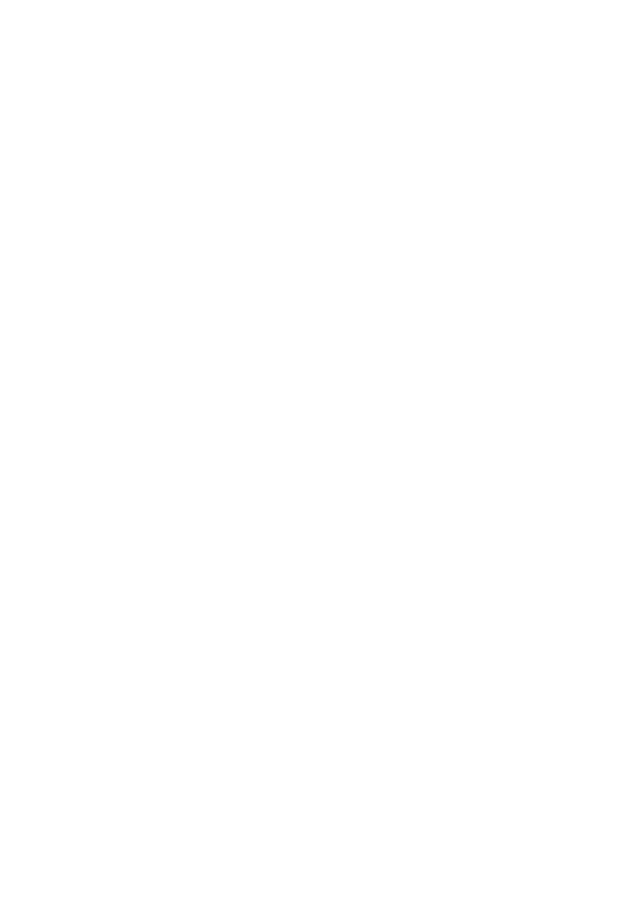
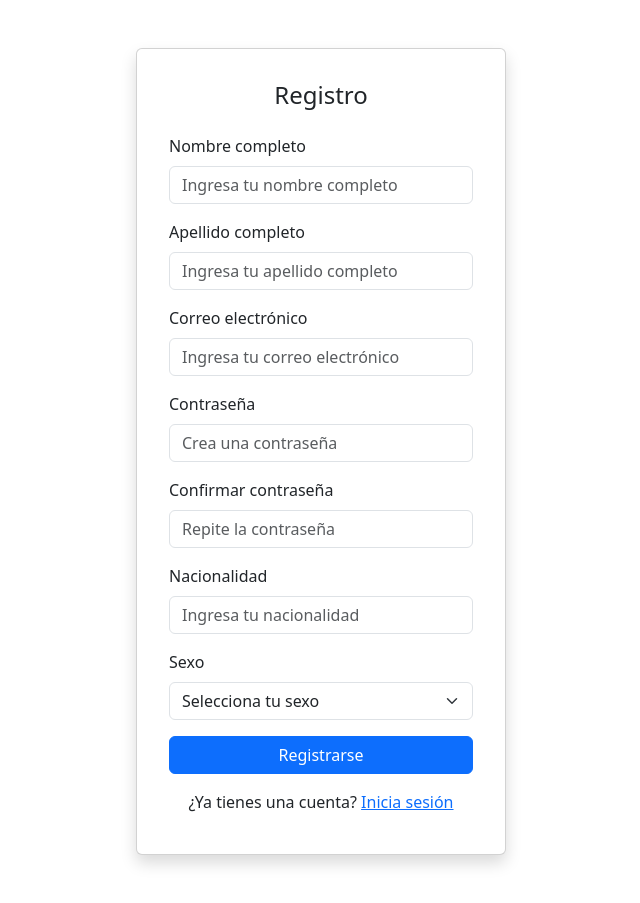
Before and after one commit to alizarazot/2025-II-AOS, a React (Vite) app: page /register in a window 1280 px wide. Before the commit this address had no page. Shown: the whole page, without its empty margins (319-959 px from the left). Before the commit the page ends 800 px from the top, so only its background shows below. Built offline with nearby package versions, Linux system fonts and the light colour scheme.

Commit message:
Migrate to Bootstrap on register and other modifications

```diff
--- a/public/register.html
+++ /dev/null
@@ -1,134 +0,0 @@
-<!doctype html>
-<html lang="en">
-  <head>
-    <meta charset="UTF-8" />
-    <meta name="viewport" content="width=device-width, initial-scale=1.0" />
-    <title>Document</title>
-    <style>
-            * {
-          margin: 0;
-          padding: 0;
-          box-sizing: border-box;
-      }
-
-      body {
-          font-family: Verdana, Geneva, Tahoma, sans-serif;
-          font-weight: 300;
-          background: #d0f3e2;
-          display: flex;
-          align-items: center;
-          justify-content: center;
-          color: #334155;
-          height: 100vh;
-          text-align: center;
-
-      }
-
-      .container {
-          background-color: white;
-          width: 500px;
-          display: flex;
-          align-items: center;
-          justify-content: center;
-          flex-direction: column;
-          padding: 30px;
-          padding-bottom: 60px;
-          border-radius: 50px;
-          box-shadow: 0 6px 18px rgba(0, 128, 128, 0.25),
-                  0 3px 10px rgba(50, 205, 156, 0.2);
-      }
-
-      .input-form {
-          padding: 8px;
-          border-radius: 10px;
-          border-color: aliceblue;
-          width: 250px;
-          margin: 10px;
-          outline: none;
-      }
-
-      label{
-          font-size: large;
-      }
-
-      .input-form:focus {
-        border-color: #32cda9;
-        box-shadow: 0 0 8px rgba(50, 205, 164, 0.5); /
-      }
-
-      .image-login{
-          margin-bottom: 35px;
-          width: 80px;
-          height: 80px;
-      }
-      .espacio {
-          height: 10px;
-      }
-
-      a{
-          color: rgb(49, 164, 126);
-          text-decoration: none;
-      }
-
-      button {
-          background-color: #d0f3e2;;
-          padding: 3px;
-          color: rgb(16, 194, 167);
-          border: none;
-          border-radius: 10px;
-          padding: 10px;
-          font-size: medium;
-          cursor: pointer;
-          margin: 3px;
-          margin-top: 20px;
-          font-family: Verdana, Geneva, Tahoma, sans-serif;
-          font-weight: 600;
-          transition: all 0.6s ease-in-out;
-      }
-
-      button:hover {
-          background-color:#0ca492;
-          color: #dcffef;
-
-      }
-
-      .link-register {
-          margin-top: 20px;
-      }
-
-      a:hover{
-          color: #0e695e;
-      }
-    </style>
-  </head>
-
-  <body>
-    <div class="container">
-      <img
-        class="image-login"
-        src="https://i.pinimg.com/1200x/ba/8d/7a/ba8d7a6364bf8ce99756686cba83c695.jpg"
-        alt=""
-      />
-      <h2>Registro</h2>
-      <br />
-      <label for="Nombre">Nombre</label>
-      <input type="text" class="input-form" placeholder="Nombre" />
-      <label for="Apellidos">Apellidos</label>
-      <input type="password" class="input-form" placeholder="Apellidos" />
-      <label for="Correo electronico"> Correo electronico</label>
-      <input type="email" class="input-form" placeholder="Correo Electrónico" />
-      <label for="Contraseña">Contraseña</label>
-      <input type="password" class="input-form" placeholder="Contraseña" />
-      <label for="Contraseña">Confirmar Contraseña</label>
-      <input
-        type="password"
-        class="input-form"
-        placeholder="Confirmar Contraseña"
-      />
-      <button class="btn-login">Regístrate</button>
-      <div class="link-register">
-        ¿Tienes una Cuenta? <a href="index.html">Inicia Sesión</a>
-      </div>
-    </div>
-  </body>
-</html>
--- a/src/main.jsx
+++ b/src/main.jsx
@@ -1,8 +1,9 @@
 import { createRoot } from "react-dom/client";
-import { BrowserRouter, Routes, Route } from "react-router";
+import { BrowserRouter, Routes, Route } from "react-router-dom"; // 👈 aquí el cambio
 
 import { Login } from "./page/login/login.jsx";
 import { Dashboard } from "./page/dashboard/dashboard.jsx";
+import { Register } from "./page/login/register.jsx";
 
 import "bootstrap/dist/css/bootstrap.min.css";
 import "bootstrap/dist/js/bootstrap.bundle.min";
@@ -10,8 +11,9 @@
 createRoot(document.getElementById("root")).render(
   <BrowserRouter>
     <Routes>
-      <Route path="/" element={<Dashboard></Dashboard>}></Route>
-      <Route path="/login" element={<Login></Login>}></Route>
+      <Route path="/" element={<Login />} />
+      <Route path="/dashboard" element={<Dashboard />} />
+      <Route path="/register" element={<Register />} />
     </Routes>
-  </BrowserRouter>,
+  </BrowserRouter>
 );
--- a/src/page/login/login.jsx
+++ b/src/page/login/login.jsx
@@ -34,7 +34,7 @@
                   />
                 </div>
                 <div className="mb-3 mt-3 text-center">
-                  <a href="/reset.html" className="small text-decoration-none">
+                  <a href="/reset" className="small text-decoration-none">
                     ¿Olvidaste tu contraseña?
                   </a>
                 </div>
@@ -43,7 +43,7 @@
                 </button>
                 <div className="text-center mt-2 mb-2">
                   <span>¿No tienes una cuenta? </span>
-                  <a href="/register.html">Regístrate</a>
+                  <a href="/register">Regístrate</a>
                 </div>
               </form>
             </div>
--- /dev/null
+++ b/src/page/login/register.jsx
@@ -0,0 +1,109 @@
+import { useState } from "react";
+
+export function Register() {
+  // Hook para guardar el sexo seleccionado
+  const [sexo, setSexo] = useState("");
+
+  const handleSubmit = (e) => {
+    e.preventDefault();
+    // aquí puedes manejar todos los datos del formulario
+    console.log("Sexo seleccionado:", sexo);
+  };
+
+  return (
+    <div className="container d-flex align-items-center justify-content-center pt-5 pb-5">
+      <div className="row justify-content-center">
+        <div>
+          <div className="card shadow p-3" style={{ width: "370px" }}>
+            <div className="card-body">
+              <h4 className="text-center mb-4">Registro</h4>
+              <form onSubmit={handleSubmit}>
+                <div className="mb-3">
+                  <label className="form-label">Nombre completo</label>
+                  <input
+                    type="text"
+                    className="form-control"
+                    id="name"
+                    required
+                    placeholder="Ingresa tu nombre completo"
+                  />
+                </div>
+                <div className="mb-3">
+                  <label className="form-label">Apellido completo</label>
+                  <input
+                    type="text"
+                    className="form-control"
+                    id="lastname"
+                    required
+                    placeholder="Ingresa tu apellido completo"
+                  />
+                </div>
+                <div className="mb-3">
+                  <label className="form-label">Correo electrónico</label>
+                  <input
+                    type="email"
+                    className="form-control"
+                    id="email"
+                    required
+                    placeholder="Ingresa tu correo electrónico"
+                  />
+                </div>
+                <div className="mb-3">
+                  <label className="form-label">Contraseña</label>
+                  <input
+                    type="password"
+                    className="form-control"
+                    id="password"
+                    required
+                    placeholder="Crea una contraseña"
+                  />
+                </div>
+                <div className="mb-3">
+                  <label className="form-label">Confirmar contraseña</label>
+                  <input
+                    type="password"
+                    className="form-control"
+                    id="confirmPassword"
+                    required
+                    placeholder="Repite la contraseña"
+                  />
+                </div>
+                <div className="mb-3">
+                  <label className="form-label">Nacionalidad</label>
+                  <input
+                    type="text"
+                    className="form-control"
+                    id="nationality"
+                    required
+                    placeholder="Ingresa tu nacionalidad"
+                  />
+                </div>
+                <div className="mb-3">
+                  <label className="form-label">Sexo</label>
+                  <select
+                    className="form-select"
+                    id="sex"
+                    value={sexo}
+                    onChange={(e) => setSexo(e.target.value)}
+                    required
+                  >
+                    <option value="">Selecciona tu sexo</option>
+                    <option value="Masculino">Masculino</option>
+                    <option value="Negativo">Negativo</option>
+                  </select>
+                </div>
+                <button type="submit" className="btn btn-primary w-100 mb-2">
+                  Registrarse
+                </button>
+                <div className="text-center mt-2 mb-2">
+                  <span>¿Ya tienes una cuenta? </span>
+                  <a href="/">Inicia sesión</a>
+                </div>
+              </form>
+            </div>
+          </div>
+        </div>
+      </div>
+    </div>
+  );
+}
```
Also changed, not shown: src/page/login/reset.html (renamed from public/reset.html).
